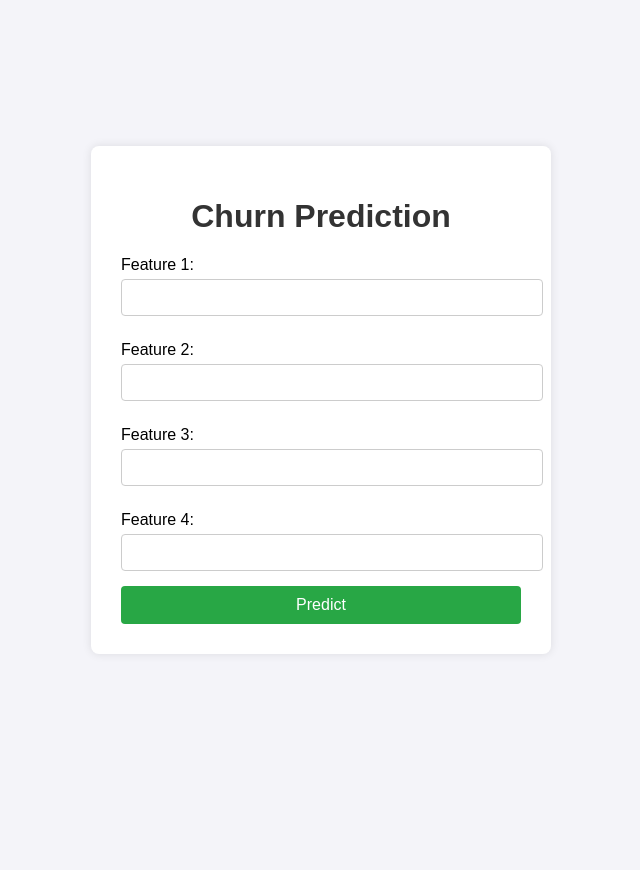
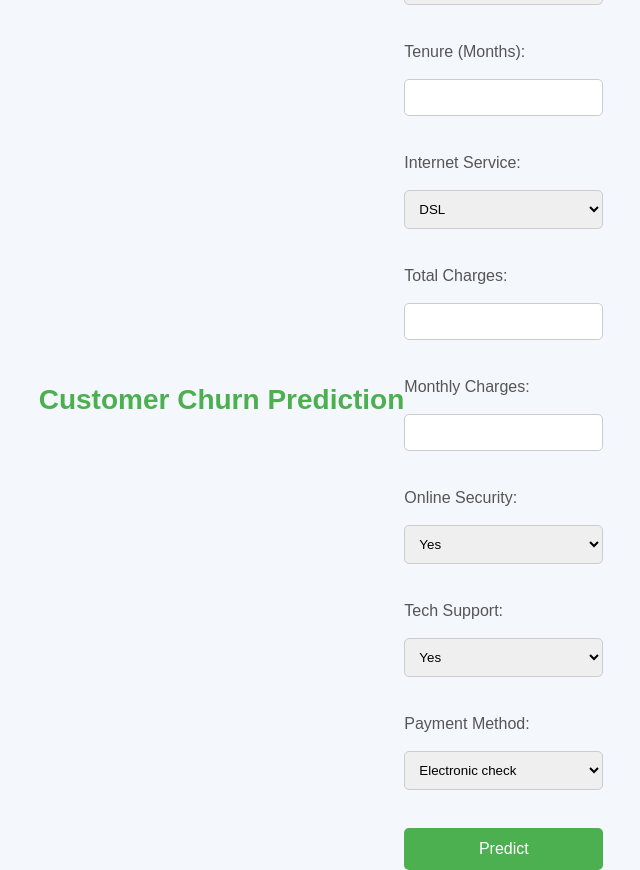
Before and after one commit to khushi-joshi-05/customer_churn_prediction, a Flask app: page / in a window 1280 px wide. Shown: the whole page, without its empty margins (319-959 px from the left). Before the commit the page ends 624 px from the top, so only its background shows below. Run offline with Flask 3, Linux system fonts and the light colour scheme; parts of the project's set-up code (start-up, migrations or seed data) failed here and were passed over.

Commit message:
made changes

```diff
--- a/app.py
+++ b/app.py
@@ -1,45 +1,82 @@
-from flask import Flask, request, render_template
 import pickle
 import numpy as np
+from flask import Flask, request, render_template
 
-# Load the XGBoost model
-filename = 'xgb_model.pkl'
-model = pickle.load(open(filename, 'rb'))
+# Load the trained XGBoost model
+model = pickle.load(open('xgb_model.pkl', 'rb'))
 
 # Create Flask app
 app = Flask(__name__)
 
-# Route to home page (input form)
+# Define a function to preprocess the input data
+def preprocess_input(data):
+    # Here you would need to encode categorical features (e.g., "Contract", "InternetService") to numeric values
+    # We will use one-hot encoding as an example, you should modify this based on how your model was trained
+
+    contract_mapping = {"Month-to-month": 0, "One year": 1, "Two year": 2}
+    internet_service_mapping = {"DSL": 0, "Fiber optic": 1, "No": 2}
+    online_security_mapping = {"Yes": 1, "No": 0, "No internet service": 2}
+    tech_support_mapping = {"Yes": 1, "No": 0, "No internet service": 2}
+    payment_method_mapping = {
+        "Electronic check": 0,
+        "Mailed check": 1,
+        "Bank transfer (automatic)": 2,
+        "Credit card (automatic)": 3,
+    }
+
+    # Map categorical data to numerical values
+    contract = contract_mapping.get(data['contract'], -1)
+    internet_service = internet_service_mapping.get(data['internet_service'], -1)
+    online_security = online_security_mapping.get(data['online_security'], -1)
+    tech_support = tech_support_mapping.get(data['tech_support'], -1)
+    payment_method = payment_method_mapping.get(data['payment_method'], -1)
+
+    # Prepare the input data for prediction
+    input_data = np.array([
+        [
+            contract,   # Contract
+            data['tenure'],  # Tenure (numerical)
+            internet_service,   # InternetService
+            data['total_charges'],   # TotalCharges (numerical)
+            data['monthly_charges'],   # MonthlyCharges (numerical)
+            online_security,   # OnlineSecurity
+            tech_support,   # TechSupport
+            payment_method,   # PaymentMethod
+        ]
+    ])
+    return input_data
+
+# Route for the home page (form submission)
 @app.route('/')
 def home():
-    return render_template('index.html')
+    return render_template('index.html', prediction=None)
 
-# Route for making predictions
+# Route for the prediction (POST request)
 @app.route('/predict', methods=['POST'])
 def predict():
-    try:
-        # Get input features from the user (as POST request)
-        feature_1 = float(request.form['feature_1'])
-        feature_2 = float(request.form['feature_2'])
-        feature_3 = float(request.form['feature_3'])
-        feature_4 = float(request.form['feature_4'])
+    # Get form data
+    data = {
+        'contract': request.form['contract'],
+        'tenure': float(request.form['tenure']),
+        'internet_service': request.form['internet_service'],
+        'total_charges': float(request.form['total_charges']),
+        'monthly_charges': float(request.form['monthly_charges']),
+        'online_security': request.form['online_security'],
+        'tech_support': request.form['tech_support'],
+        'payment_method': request.form['payment_method']
+    }
 
-        # Prepare the input data for prediction
-        input_data = np.array([[feature_1, feature_2, feature_3, feature_4]])
+    # Preprocess the input data
+    input_data = preprocess_input(data)
 
-        # Make prediction
-        prediction = model.predict(input_data)
+    # Predict the churn using the model
+    prediction = model.predict(input_data)[0]
 
-        # Output: Churn or Not
-        if prediction[0] == 1:
-            result = 'Churn'
-        else:
-            result = 'Not Churn'
+    # Interpret the prediction (0 = No churn, 1 = Churn)
+    prediction_result = 'Churn' if prediction == 1 else 'No Churn'
 
-        return render_template('index.html', prediction_text=f'Prediction: {result}')
+    return render_template('index.html', prediction=prediction_result)
 
-    except Exception as e:
-        return render_template('index.html', prediction_text=f"Error: {str(e)}")
-
-if __name__ == "__main__":
+# Run the app
+if __name__ == '__main__':
     app.run(debug=True)
--- a/templates/index.html
+++ b/templates/index.html
@@ -5,92 +5,156 @@
     <meta name="viewport" content="width=device-width, initial-scale=1.0">
     <title>Churn Prediction</title>
     <style>
-        body {
-            font-family: Arial, sans-serif;
-            background-color: #f4f4f9;
+        body, html {
             margin: 0;
             padding: 0;
+            font-family: Arial, sans-serif;
+            background-color: #f4f7fc;
+            color: #333;
+            height: 100%;
             display: flex;
             justify-content: center;
             align-items: center;
-            height: 100vh;
         }
 
+        /* Main container */
         .container {
-            background-color: white;
+            background-color: #ffffff;
             padding: 30px;
-            border-radius: 8px;
-            box-shadow: 0 0 10px rgba(0, 0, 0, 0.1);
-            width: 400px;
+            border-radius: 10px;
+            box-shadow: 0 4px 8px rgba(0, 0, 0, 0.1);
+            width: 80%;
+            max-width: 600px;
         }
 
+        /* Header */
         h1 {
             text-align: center;
-            color: #333;
+            color: #4CAF50;
+            font-size: 28px;
         }
 
+        /* Form elements */
         label {
-            margin-top: 10px;
+            font-size: 16px;
+            margin-bottom: 8px;
             display: block;
-            font-size: 16px;
+            color: #555;
         }
 
-        input[type="number"] {
+        select, input[type="number"] {
             width: 100%;
             padding: 10px;
-            margin: 5px 0 15px 0;
+            margin: 10px 0 20px 0;
+            border-radius: 5px;
             border: 1px solid #ccc;
-            border-radius: 4px;
+            box-sizing: border-box;
         }
 
-        button {
-            width: 100%;
-            padding: 10px;
-            background-color: #28a745;
-            border: none;
-            color: white;
-            font-size: 16px;
-            border-radius: 4px;
-            cursor: pointer;
+        select:focus, input[type="number"]:focus {
+            border-color: #4CAF50;
+            outline: none;
         }
 
-        button:hover {
-            background-color: #218838;
+        input[type="submit"] {
+            background-color: #4CAF50;
+            color: white;
+            padding: 12px 20px;
+            border: none;
+            border-radius: 5px;
+            font-size: 16px;
+            cursor: pointer;
+            width: 100%;
+            transition: background-color 0.3s ease;
+        }
+
+        input[type="submit"]:hover {
+            background-color: #45a049;
+        }
+
+        /* Prediction result */
+        h2 {
+            text-align: center;
+            color: #333;
+            margin-top: 20px;
         }
 
         .result {
-            margin-top: 20px;
-            font-size: 18px;
+            font-size: 20px;
+            text-align: center;
             font-weight: bold;
-            text-align: center;
-            color: #333;
+            color: #4CAF50;
+        }
+
+        /* Media Queries for responsiveness */
+        @media (max-width: 600px) {
+            .container {
+                padding: 15px;
+            }
+
+            h1 {
+                font-size: 24px;
+            }
+
+            input[type="submit"] {
+                font-size: 14px;
+            }
         }
     </style>
 </head>
 <body>
-    <div class="container">
-        <h1>Churn Prediction</h1>
-        <form action="/predict" method="POST">
-            <label for="feature_1">Feature 1:</label>
-            <input type="number" step="any" id="feature_1" name="feature_1" required>
+    <h1>Customer Churn Prediction</h1>
+    <form action="/predict" method="POST">
+        <label for="contract">Contract Type:</label>
+        <select name="contract" id="contract">
+            <option value="Month-to-month">Month-to-month</option>
+            <option value="One year">One year</option>
+            <option value="Two year">Two year</option>
+        </select><br><br>
 
-            <label for="feature_2">Feature 2:</label>
-            <input type="number" step="any" id="feature_2" name="feature_2" required>
+        <label for="tenure">Tenure (Months):</label>
+        <input type="number" id="tenure" name="tenure" required><br><br>
 
-            <label for="feature_3">Feature 3:</label>
-            <input type="number" step="any" id="feature_3" name="feature_3" required>
+        <label for="internet_service">Internet Service:</label>
+        <select name="internet_service" id="internet_service">
+            <option value="DSL">DSL</option>
+            <option value="Fiber optic">Fiber optic</option>
+            <option value="No">No</option>
+        </select><br><br>
 
-            <label for="feature_4">Feature 4:</label>
-            <input type="number" step="any" id="feature_4" name="feature_4" required>
+        <label for="total_charges">Total Charges:</label>
+        <input type="number" id="total_charges" name="total_charges" required><br><br>
 
-            <button type="submit">Predict</button>
-        </form>
+        <label for="monthly_charges">Monthly Charges:</label>
+        <input type="number" id="monthly_charges" name="monthly_charges" required><br><br>
 
-        {% if prediction_text %}
-        <div class="result">
-            <p>{{ prediction_text }}</p>
-        </div>
-        {% endif %}
-    </div>
+        <label for="online_security">Online Security:</label>
+        <select name="online_security" id="online_security">
+            <option value="Yes">Yes</option>
+            <option value="No">No</option>
+            <option value="No internet service">No internet service</option>
+        </select><br><br>
+
+        <label for="tech_support">Tech Support:</label>
+        <select name="tech_support" id="tech_support">
+            <option value="Yes">Yes</option>
+            <option value="No">No</option>
+            <option value="No internet service">No internet service</option>
+        </select><br><br>
+
+        <label for="payment_method">Payment Method:</label>
+        <select name="payment_method" id="payment_method">
+            <option value="Electronic check">Electronic check</option>
+            <option value="Mailed check">Mailed check</option>
+            <option value="Bank transfer (automatic)">Bank transfer (automatic)</option>
+            <option value="Credit card (automatic)">Credit card (automatic)</option>
+        </select><br><br>
+
+        <input type="submit" value="Predict">
+    </form>
+
+    {% if prediction is not none %}
+    <h2>Prediction: {{ prediction }}</h2>
+    {% endif %}
 </body>
 </html>
```
